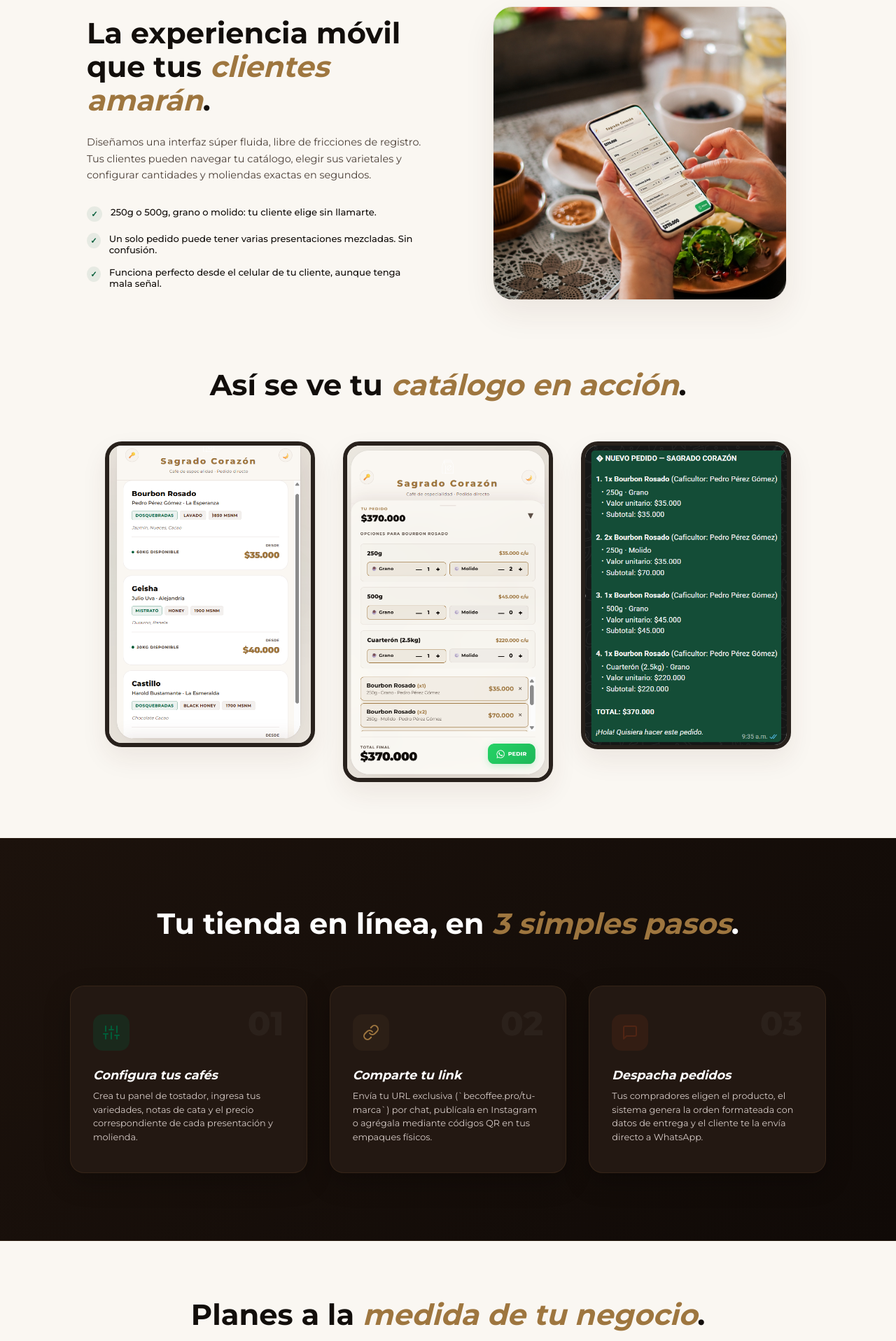
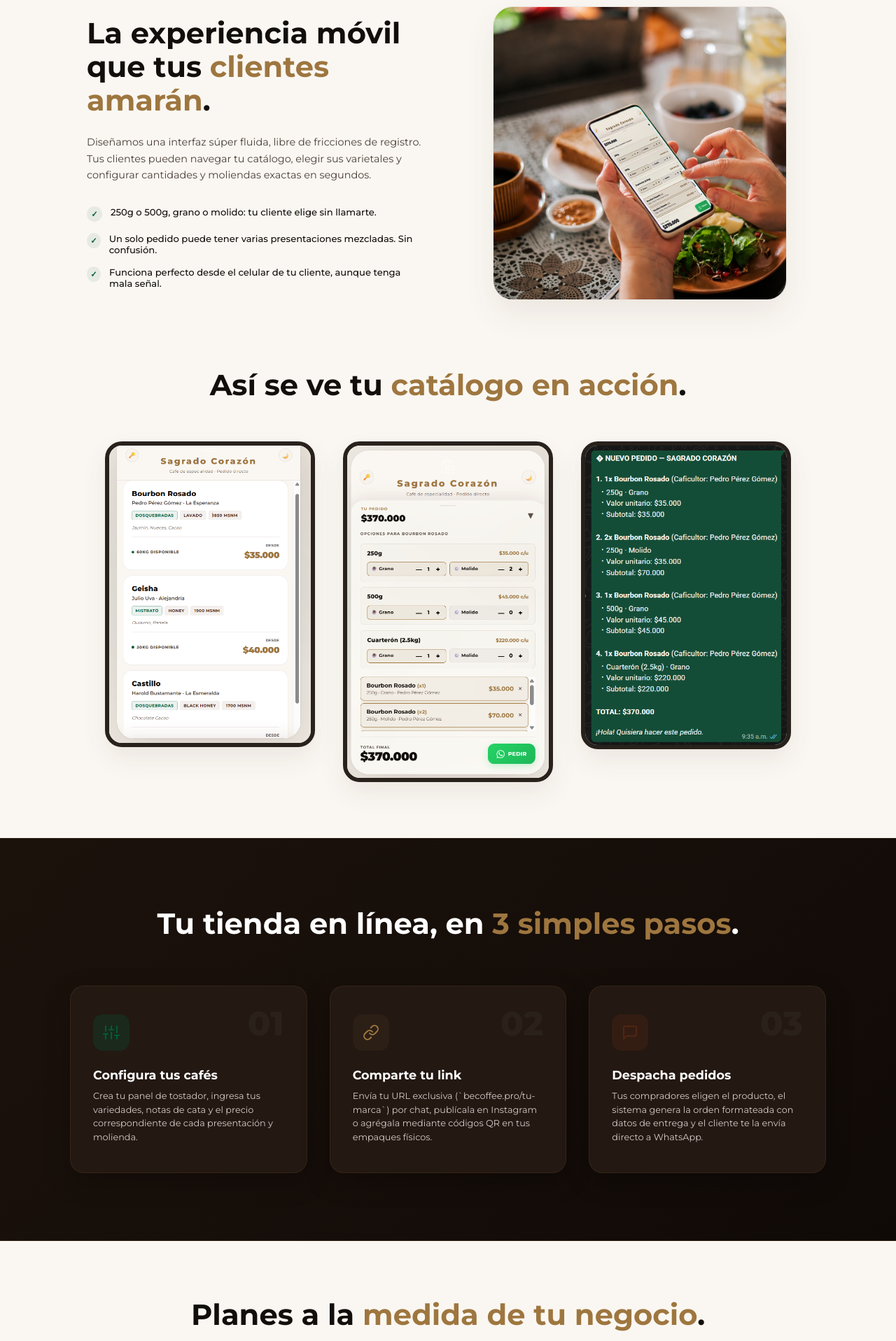
Before and after one commit to juliocuva/veta-coffee, a Next.js app: page / in a window 1280 px wide. Shown: the part 880-2797 px from the top of the page at 70% size. Built offline with nearby package versions, Linux system fonts and the light colour scheme.

Commit message:
Remove italic typography styling overrides on headings and links across the landing page

```diff
--- a/app/page.js
+++ b/app/page.js
@@ -66,7 +66,7 @@ export default function LandingPage() {
             <Link href="#beneficios" className="landing-nav-link">Beneficios</Link>
             <Link href="#como-funciona" className="landing-nav-link">¿Cómo funciona?</Link>
             <Link href="#precios" className="landing-nav-link">Precios</Link>
-            <Link href="/sagradocorazon" className="landing-nav-link" style={{ color: 'var(--gold)', fontStyle: 'italic' }}>Ver Demo</Link>
+            <Link href="/sagradocorazon" className="landing-nav-link" style={{ color: 'var(--gold)' }}>Ver Demo</Link>
           </div>
 
           <Link href="/admin" style={{
@@ -121,7 +121,7 @@ export default function LandingPage() {
               maxWidth: 640,
               marginBottom: '1.5rem'
             }}>
-              Vende tu café de forma <span style={{ color: 'var(--gold)', fontStyle: 'italic' }}>ágil y directa</span> por WhatsApp.
+              Vende tu café de forma <span style={{ color: 'var(--gold)' }}>ágil y directa</span> por WhatsApp.
             </h1>
 
             <p style={{
@@ -242,7 +242,7 @@ export default function LandingPage() {
           <div style={{ textAlign: 'left' }}>
 
             <h2 style={{ fontSize: 'clamp(1.8rem, 4vw, 2.6rem)', fontWeight: 700, color: 'var(--text-primary)', lineHeight: 1.15, marginBottom: '1.5rem' }}>
-              La experiencia móvil que tus <span style={{ fontStyle: 'italic', color: 'var(--gold)' }}>clientes amarán</span>.
+              La experiencia móvil que tus <span style={{ color: 'var(--gold)' }}>clientes amarán</span>.
             </h2>
             <p style={{ fontSize: '0.9rem', color: 'var(--text-secondary)', lineHeight: 1.65, marginBottom: '2rem' }}>
               Diseñamos una interfaz súper fluida, libre de fricciones de registro. Tus clientes pueden navegar tu catálogo, elegir sus varietales y configurar cantidades y moliendas exactas en segundos.
@@ -286,7 +286,7 @@ export default function LandingPage() {
         <section id="capturas" style={{ textAlign: 'center' }}>
 
           <h2 style={{ fontSize: 'clamp(1.8rem, 4vw, 2.6rem)', fontWeight: 700, color: 'var(--text-primary)', marginBottom: '3.5rem' }}>
-            Así se ve tu <span style={{ fontStyle: 'italic', color: 'var(--gold)' }}>catálogo en acción</span>.
+            Así se ve tu <span style={{ color: 'var(--gold)' }}>catálogo en acción</span>.
           </h2>
           <div style={{
             display: 'flex',
@@ -366,7 +366,7 @@ export default function LandingPage() {
       }}>
         <div style={{ maxWidth: 1080, margin: '0 auto', textAlign: 'center' }}>
           <h2 style={{ fontSize: 'clamp(1.8rem, 4vw, 2.6rem)', fontWeight: 700, color: '#FFFFFF', marginBottom: '4rem' }}>
-            Tu tienda en línea, en <span style={{ fontStyle: 'italic', color: 'var(--gold)' }}>3 simples pasos</span>.
+            Tu tienda en línea, en <span style={{ color: 'var(--gold)' }}>3 simples pasos</span>.
           </h2>
 
           <div style={{ display: 'grid', gridTemplateColumns: 'repeat(auto-fit, minmax(280px, 1fr))', gap: '2rem' }}>
@@ -399,7 +399,7 @@ export default function LandingPage() {
                 </svg>
               </div>
 
-              <h3 style={{ fontSize: '1.1rem', fontWeight: 700, color: '#FFFFFF', marginBottom: '0.6rem', fontStyle: 'italic' }}>Configura tus cafés</h3>
+              <h3 style={{ fontSize: '1.1rem', fontWeight: 700, color: '#FFFFFF', marginBottom: '0.6rem' }}>Configura tus cafés</h3>
               <p style={{ fontSize: '0.8rem', color: '#D7CCC8', lineHeight: 1.55, margin: 0 }}>
                 Crea tu panel de tostador, ingresa tus variedades, notas de cata y el precio correspondiente de cada presentación y molienda.
               </p>
@@ -426,7 +426,7 @@ export default function LandingPage() {
                 </svg>
               </div>
 
-              <h3 style={{ fontSize: '1.1rem', fontWeight: 700, color: '#FFFFFF', marginBottom: '0.6rem', fontStyle: 'italic' }}>Comparte tu link</h3>
+              <h3 style={{ fontSize: '1.1rem', fontWeight: 700, color: '#FFFFFF', marginBottom: '0.6rem' }}>Comparte tu link</h3>
               <p style={{ fontSize: '0.8rem', color: '#D7CCC8', lineHeight: 1.55, margin: 0 }}>
                 Envía tu URL exclusiva (`becoffee.pro/tu-marca`) por chat, publícala en Instagram o agrégala mediante códigos QR en tus empaques físicos.
               </p>
@@ -452,7 +452,7 @@ export default function LandingPage() {
                 </svg>
               </div>
 
-              <h3 style={{ fontSize: '1.1rem', fontWeight: 700, color: '#FFFFFF', marginBottom: '0.6rem', fontStyle: 'italic' }}>Despacha pedidos</h3>
+              <h3 style={{ fontSize: '1.1rem', fontWeight: 700, color: '#FFFFFF', marginBottom: '0.6rem' }}>Despacha pedidos</h3>
               <p style={{ fontSize: '0.8rem', color: '#D7CCC8', lineHeight: 1.55, margin: 0 }}>
                 Tus compradores eligen el producto, el sistema genera la orden formateada con datos de entrega y el cliente te la envía directo a WhatsApp.
               </p>
@@ -477,7 +477,7 @@ export default function LandingPage() {
         <section id="precios" style={{ textAlign: 'center' }}>
 
           <h2 style={{ fontSize: 'clamp(1.8rem, 4vw, 2.6rem)', fontWeight: 700, color: 'var(--text-primary)', marginBottom: '1.2rem' }}>
-            Planes a la <span style={{ fontStyle: 'italic', color: 'var(--gold)' }}>medida de tu negocio</span>.
+            Planes a la <span style={{ color: 'var(--gold)' }}>medida de tu negocio</span>.
           </h2>
           <p style={{ fontSize: '0.88rem', color: 'var(--text-secondary)', maxWidth: 520, margin: '0 auto 4.5rem', lineHeight: 1.6 }}>
             Sin comisiones por transacciones ni costos ocultos. Elige el plan que mejor se adapte al volumen de tu tostaduría.
```
